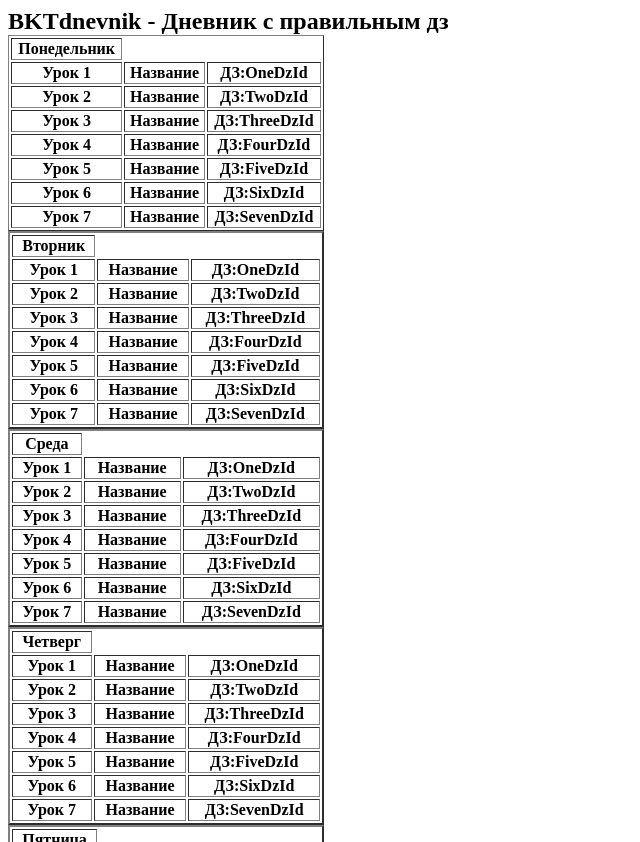
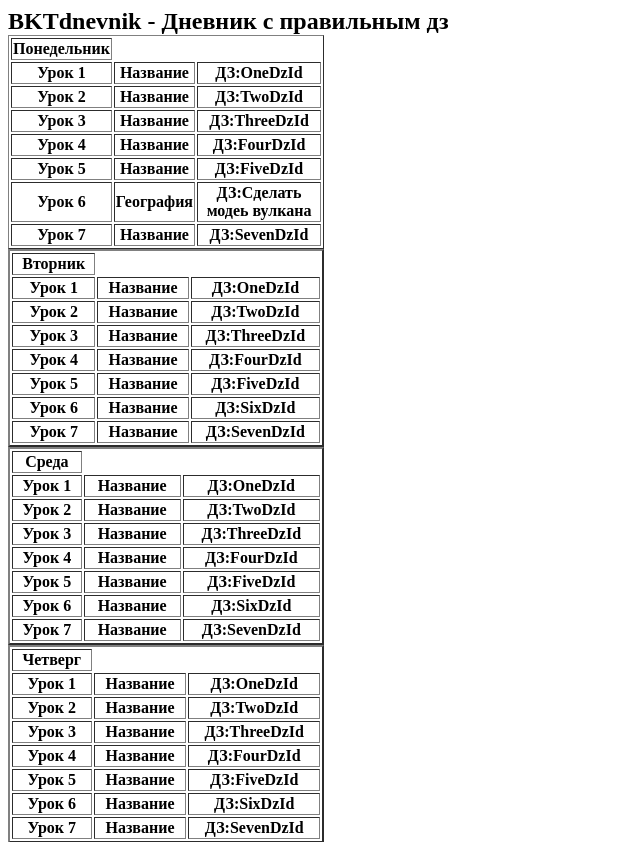
Before and after one commit to ProstoUserBeKotIK/dnevnikalpha.github.io, a plain HTML site: page index.html in a window 1280 px wide. Shown: the top 842 px of the page, without its empty margins (0-640 px from the left). Drawn offline with Linux system fonts and the light colour scheme.

Commit message:
Update index.html
Дз география

```diff
--- a/index.html
+++ b/index.html
@@ -14,7 +14,7 @@
  <tr><th>Урок 3</th><th>Название</th><th id="p3_status">ДЗ:ThreeDzId</th></tr>
  <tr><th>Урок 4</th><th>Название</th><th id="p4_status">ДЗ:FourDzId</th></tr>
  <tr><th>Урок 5</th><th>Название</th><th id="dev_status">ДЗ:FiveDzId</th></tr>
- <tr><th>Урок 6</th><th>Название</th><th id="dev_status">ДЗ:SixDzId</th></tr>
+ <tr><th>Урок 6</th><th>География</th><th id="dev_status">ДЗ:Сделать модеь вулкана</th></tr>
  <tr><th>Урок 7</th><th>Название</th><th id="dev_status">ДЗ:SevenDzId</th></tr>
 </table>
 <table border="2" width="25%" bgcolor="white" id="online_id2">
```
